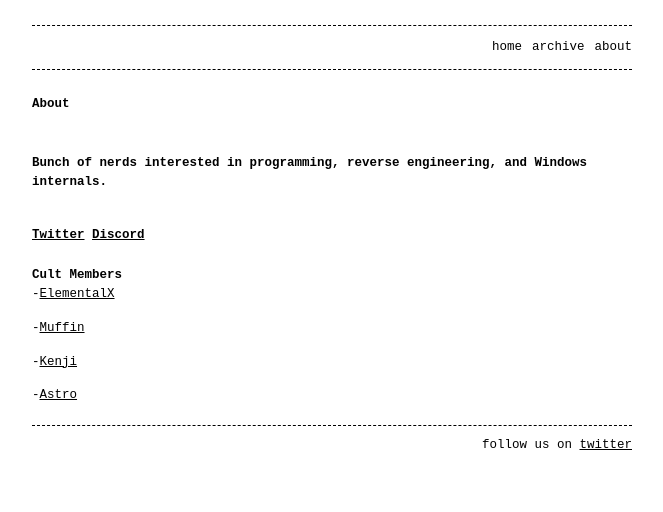
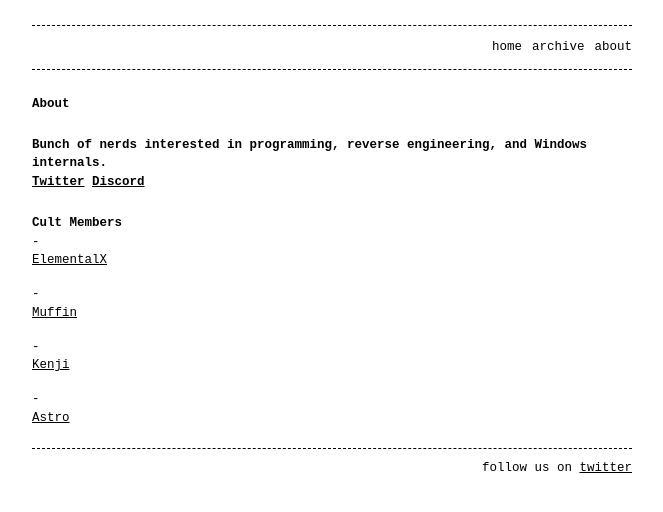
Before and after one commit to RixedLabs/RixedLabs.github.io, a Jekyll site: the page built from about.md, in a window 1280 px wide. Shown: the top 512 px of the page, without its empty margins (308-971 px from the left). Built offline with Jekyll 4.4.1, drawn with Linux system fonts in a browser that asks for light colours; our own code applies the rules of GitHub Pages for plain Markdown files.

Commit message:
Update about.md

```diff
--- a/about.md
+++ b/about.md
@@ -3,21 +3,17 @@ title: about
 ---
 
 # **About**
-<br />
-
 ### Bunch of nerds interested in programming, reverse engineering, and Windows internals.
-
-<br />
 
 **[Twitter](https://twitter.com/axi4l)** **[Discord](https://discord.com/invite/jY8yjCqnUT )**
 
 
 ## Cult Members
 
--[ElementalX](https://twitter.com/ElementalX2)
+* [ElementalX](https://twitter.com/ElementalX2)
 
--[Muffin](https://twitter.com/_muffin31)
+* [Muffin](https://twitter.com/_muffin31)
 
--[Kenji](https://twitter.com/x86K4nj)
+* [Kenji](https://twitter.com/x86K4nj)
 
--[Astro](https://twitter.com/)
+* [Astro](https://twitter.com/)
```
